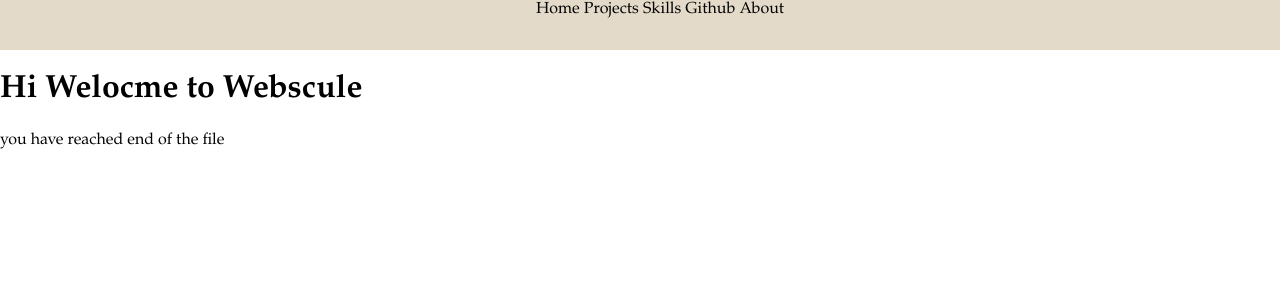
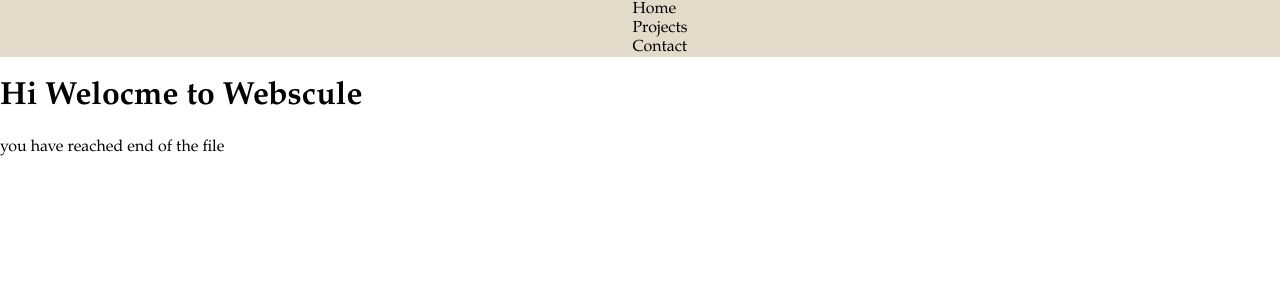
Before and after one commit to PraveenDKatti/PraveenDKatti.github.io, a Jekyll site: the page built from index.html, in a window 1280 px wide. Shown: the top 300 px of the page. Built offline with Jekyll 4.4.1, drawn with Linux system fonts in a browser that asks for light colours.

Commit message:
removed skills and github from navigation bar

```diff
--- a/index.html
+++ b/index.html
@@ -15,16 +15,12 @@
   </head>
   <body>
     <header>
-      <ul class =" nav-bar">
-        <li>
-            <a href="index.html">Home</a>
-            <a href="#">Projects</a>
-            <a href="#">Skills</a>
-            <a href="#">Github</a>
-            <a href="#">About</a>
-        </li>
-      </ul>
-    </header>
+		<ul class="nav-bar">
+			<li><a href="#">Home</a></li>
+			<li><a href="#">Projects</a></li>
+			<li><a href="#">Contact</a></li>
+		</ul>
+	</header>
       <div>
           <h1>Hi Welocme to Webscule</h1>
       </div>
```
